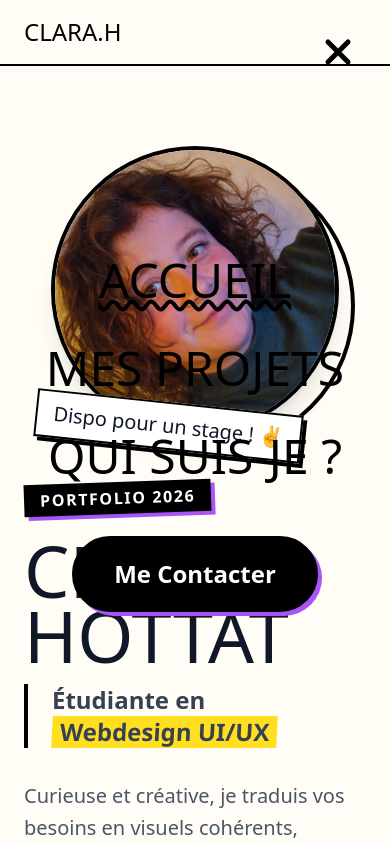
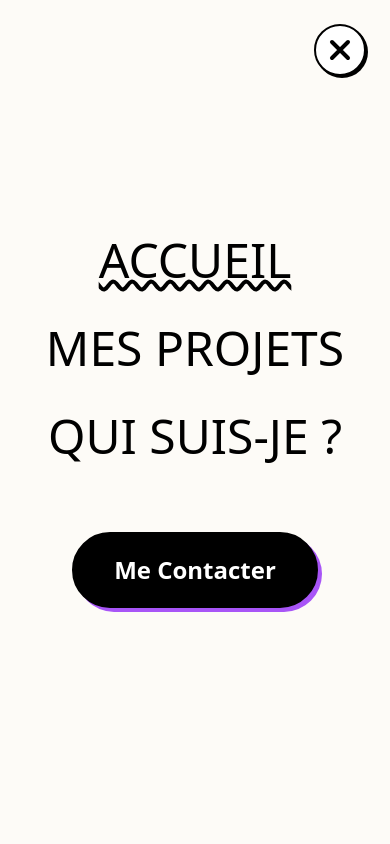
Before and after one commit to cchottat/portfolio, a Vue app: page / in a window 390 px wide. Both pictures are taken after a click on the button 346 px from the left and 36 px from the top of the page. Shown: the top 844 px of the page. Built offline with nearby package versions, Linux system fonts and the light colour scheme; a web font is replaced by a local one.

Commit message:
Update NavBar.vue

```diff
--- a/src/components/NavBar.vue
+++ b/src/components/NavBar.vue
@@ -12,6 +12,7 @@ const isMenuOpen = ref(false)
 
 const toggleMenu = () => {
   isMenuOpen.value = !isMenuOpen.value
+  // Bloque le scroll quand le menu est ouvert
   document.body.style.overflow = isMenuOpen.value ? 'hidden' : 'auto'
 }
 
@@ -22,14 +23,14 @@ const closeMenu = () => {
 </script>
 
 <template>
-  <nav class="sticky top-0 z-50 bg-cream border-b-2 border-black py-4">
-    <div class="max-w-7xl mx-auto px-6 flex justify-between items-center relative">
+  <nav class="sticky top-0 z-40 bg-white border-b-2 border-black py-4">
+    <div class="max-w-7xl mx-auto px-6 flex justify-between items-center">
 
-      <RouterLink to="/" class="text-2xl md:text-3xl font-retro uppercase text-black" @click="closeMenu">
+      <RouterLink to="/" class="text-2xl md:text-3xl font-retro uppercase text-black hover:text-pop-raspberry transition-colors z-40 relative">
         Clara<span class="text-pop-raspberry">.</span>H
       </RouterLink>
 
-      <div class="desktop-menu items-center gap-8 font-body font-bold text-lg uppercase tracking-wide">
+      <div class="hidden md:flex items-center gap-8 font-body font-bold text-lg uppercase tracking-wide">
         <RouterLink
           v-for="link in links"
           :key="link.name"
@@ -44,26 +45,29 @@ const closeMenu = () => {
         </a>
       </div>
 
-      <button @click="toggleMenu" class="mobile-burger z-50 w-10 h-10 flex flex-col justify-center items-center gap-1.5 focus:outline-none" v-if="!isMenuOpen">
+      <button @click="toggleMenu" class="md:hidden z-40 focus:outline-none">
+        <div class="space-y-1.5">
           <span class="block w-8 h-1 bg-black rounded-full"></span>
           <span class="block w-8 h-1 bg-black rounded-full"></span>
           <span class="block w-8 h-1 bg-black rounded-full"></span>
+        </div>
       </button>
 
       <div
         v-if="isMenuOpen"
-        class="fixed inset-0 z-[60] bg-cream flex flex-col animate-fade-in md:hidden"
-        style="height: 100vh; width: 100vw;"
+        class="fixed inset-0 z-[999] flex flex-col animate-fade-in md:hidden"
+        style="background-color: #FDFBF7;"
       >
-        <div class="flex justify-end p-6">
-            <button @click="closeMenu" class="p-2 focus:outline-none hover:bg-gray-200 rounded-full transition-colors">
-                <svg xmlns="http://www.w3.org/2000/svg" fill="none" viewBox="0 0 24 24" stroke-width="3" stroke="currentColor" class="w-10 h-10 text-black">
+        <button
+          @click="closeMenu"
+          class="absolute top-6 right-6 p-2 bg-white rounded-full border-2 border-black shadow-[2px_2px_0px_0px_rgba(0,0,0,1)] active:shadow-none active:translate-y-1 transition-all"
+        >
+          <svg xmlns="http://www.w3.org/2000/svg" fill="none" viewBox="0 0 24 24" stroke-width="3" stroke="currentColor" class="w-8 h-8 text-black">
             <path stroke-linecap="round" stroke-linejoin="round" d="M6 18L18 6M6 6l12 12" />
           </svg>
         </button>
-        </div>
 
-        <div class="flex-grow flex flex-col items-center justify-center gap-10 -mt-20">
+        <div class="flex-grow flex flex-col items-center justify-center gap-10">
             <RouterLink
             v-for="link in links"
             :key="link.name"
@@ -75,7 +79,7 @@ const closeMenu = () => {
             {{ link.name }}
             </RouterLink>
 
-            <a href="mailto:hottatclara@gmail.com" class="mt-4 bg-black text-white px-10 py-5 font-body font-bold text-2xl rounded-full shadow-[4px_4px_0px_0px_#A855F7] border-2 border-black active:translate-y-1 active:shadow-none">
+            <a href="mailto:hottatclara@gmail.com" class="mt-8 bg-black text-white px-10 py-5 font-body font-bold text-2xl rounded-full shadow-[4px_4px_0px_0px_#A855F7] border-2 border-black active:translate-y-1 active:shadow-none">
               Me Contacter
             </a>
         </div>
@@ -86,16 +90,12 @@ const closeMenu = () => {
 </template>
 
 <style scoped>
-/* CSS BOURRIN POUR FORCER L'AFFICHAGE/MASQUAGE */
-@media (max-width: 768px) {
-  .desktop-menu { display: none !important; }
-  .mobile-burger { display: flex !important; }
-}
-@media (min-width: 769px) {
-  .desktop-menu { display: flex !important; }
-  .mobile-burger { display: none !important; }
+.animate-fade-in {
+  animation: fadeIn 0.2s ease-out;
 }
 
-.animate-fade-in { animation: fadeIn 0.2s ease-out; }
-@keyframes fadeIn { from { opacity: 0; } to { opacity: 1; } }
+@keyframes fadeIn {
+  from { opacity: 0; }
+  to { opacity: 1; }
+}
 </style>
```
Lines whose indentation alone changed are shown as unchanged.
